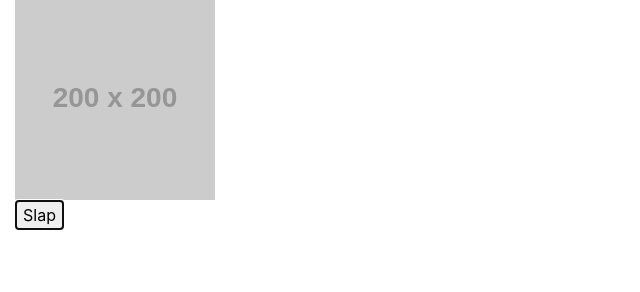
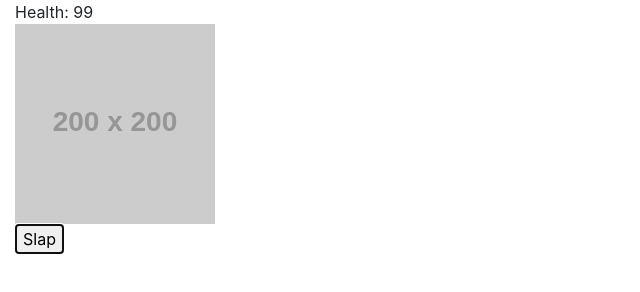
Before and after one commit to DarrylKilzer/SlapGame-4, a plain HTML site: page index.html in a window 1280 px wide. Both pictures are taken after a click on the button "Slap". Shown: the whole page, without its empty margins (0-640 px from the left). Drawn offline with nearby package versions, Linux system fonts and the light colour scheme; placeholder pictures from the web are drawn by us.

Commit message:
Step 4 - HTML Link the Slap button to the Slap function

```diff
--- a/game.js
+++ b/game.js
@@ -2,5 +2,5 @@ var health=100;
 
 function slap(){
     health--;
-    alert(health);
+    document.getElementById('health').innerText= `${health}`;
 }
--- a/index.html
+++ b/index.html
@@ -9,7 +9,9 @@
     <link rel="stylesheet" href="game.css">
 </head>
 <body>
-    <header class="container-fluid"></header>
+    <header class="container-fluid">
+        <span>Health: <span id="health">100</span></span>
+    </header>
 
     <section class="container-fluid">
         <!--  TARGET  -->
@@ -17,7 +19,7 @@
     </section>
 
     <footer class="container-fluid">
-        <button>Slap</button>
+        <button onclick="slap()">Slap</button>
     </footer>
 
     <script src="game.js"></script>
```
